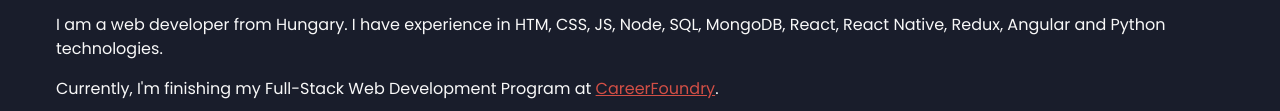
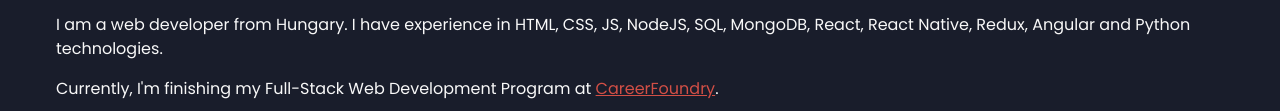
Before and after one commit to kal40/portfolio-website, a plain HTML site: page index.html in a window 1280 px wide. Shown: the part 355-466 px from the top of the page. Drawn offline with Linux system fonts and the light colour scheme.

Commit message:
fix: correct typo

```diff
--- a/index.html
+++ b/index.html
@@ -64,7 +64,7 @@
     <p class="name">Hi, my name is <span>Károly Lónich.</span></p>
     <h2>I'm creating beautiful and functional websites.</h2>
     <p>
-      I am a web developer from Hungary. I have experience in HTM, CSS, JS, Node, SQL, MongoDB, React, React Native, Redux, Angular and
+      I am a web developer from Hungary. I have experience in HTML, CSS, JS, NodeJS, SQL, MongoDB, React, React Native, Redux, Angular and
       Python technologies.
     </p>
     <p>
```
